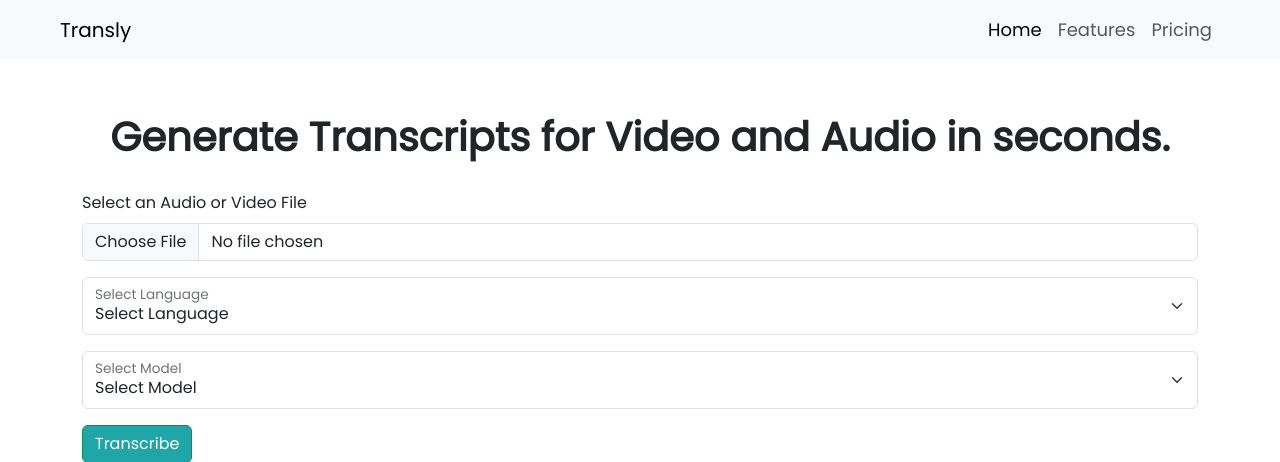
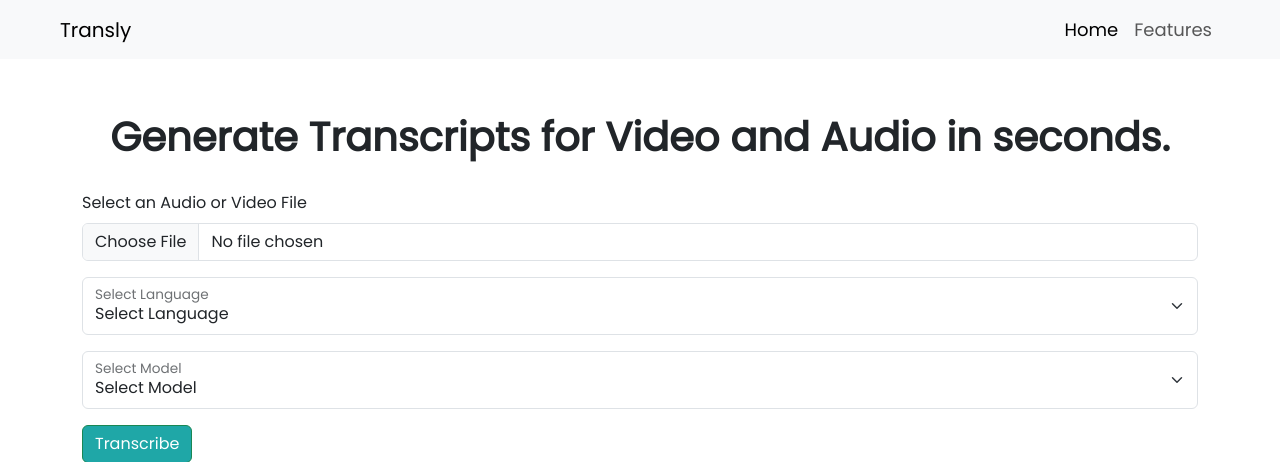
Before and after one commit to HarshitVashisht11/Web-Transcriber, a Flask app: page / in a window 1280 px wide. Shown: the top 462 px of the page. Run offline with Flask 3, Linux system fonts and the light colour scheme.

Commit message:
Removed Pricing

```diff
--- a/templates/index.html
+++ b/templates/index.html
@@ -23,7 +23,6 @@
                 <div class="navbar-nav">
                     <a class="nav-link active" aria-current="page" href="#">Home</a>
                     <a class="nav-link" href="#">Features</a>
-                    <a class="nav-link" href="#">Pricing</a>
                 </div>
             </div>
         </div>
```
